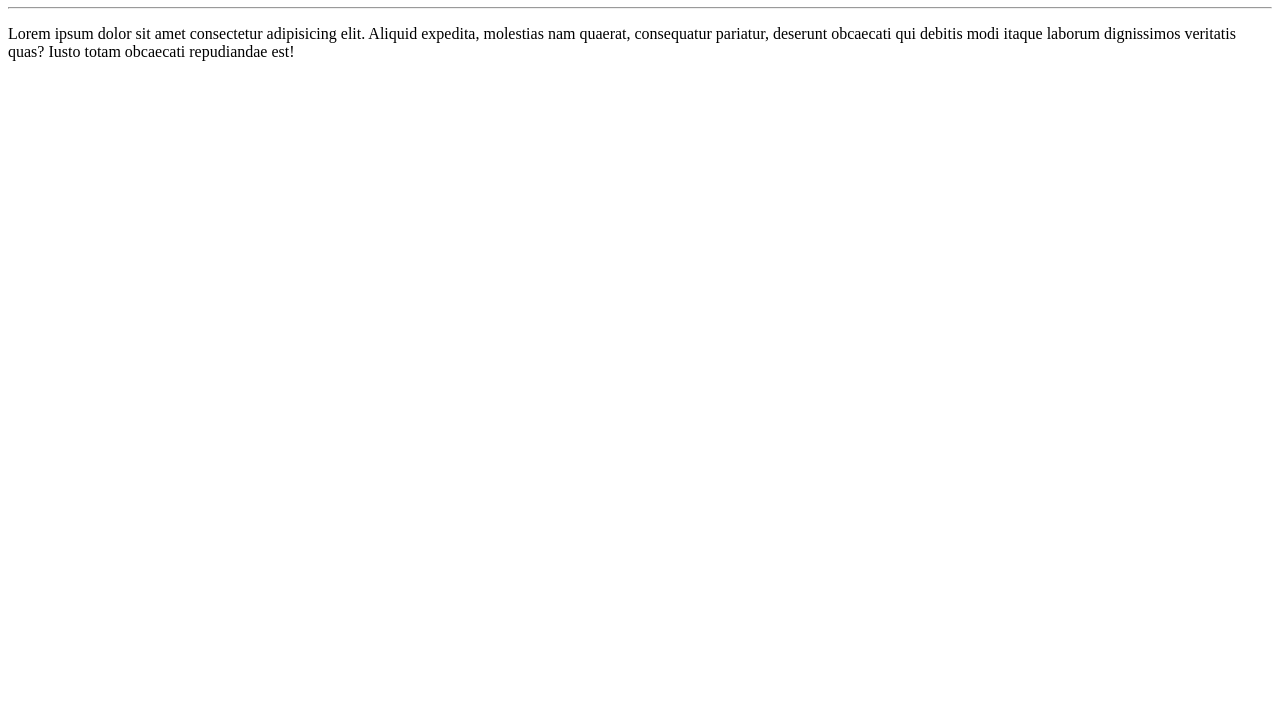
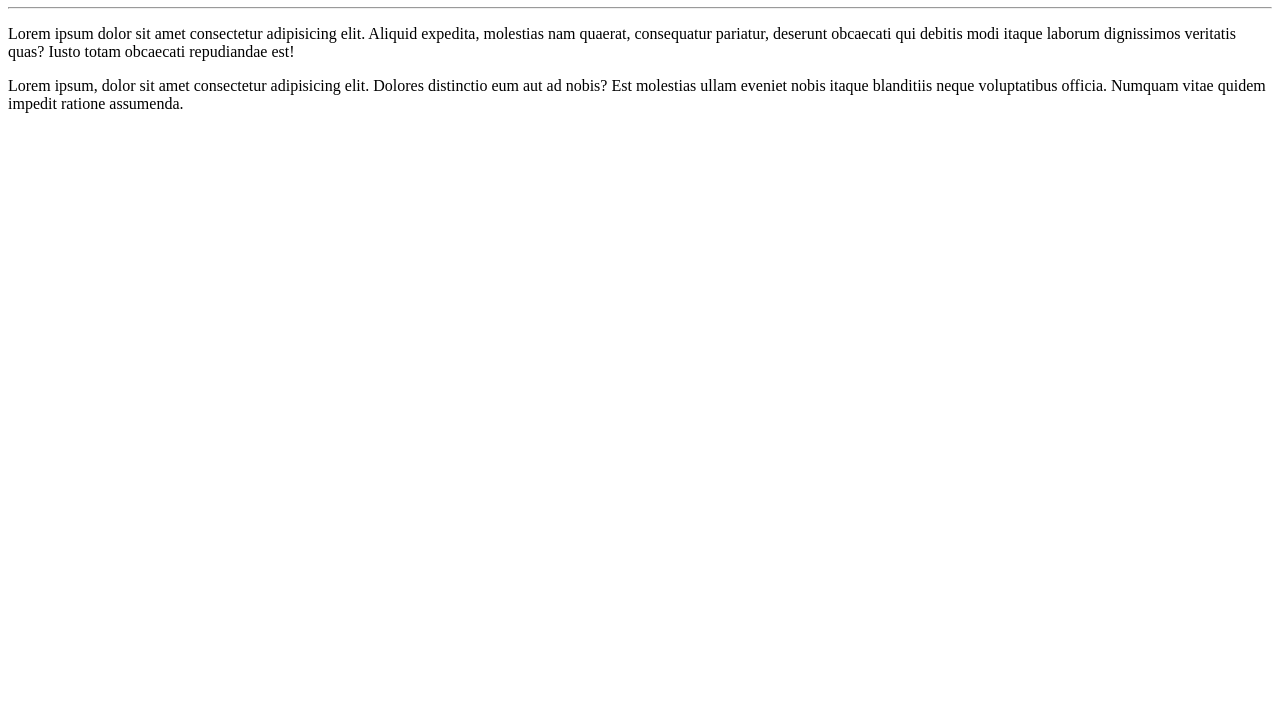
Before and after one commit to allefchristian/Ola-Mundo, a plain HTML site: page site-exemplo/index.html in a window 1280 px wide. Shown: the part 73-800 px from the top of the page. Drawn offline with Linux system fonts and the light colour scheme.

Commit message:
Adicionei outro lorem

```diff
--- a/site-exemplo/index.html
+++ b/site-exemplo/index.html
@@ -10,6 +10,6 @@
     <h1>Olá, Mundo!</h1>
     <hr>
     <p>Lorem ipsum dolor sit amet consectetur adipisicing elit. Aliquid expedita, molestias nam quaerat, consequatur pariatur, deserunt obcaecati qui debitis modi itaque laborum dignissimos veritatis quas? Iusto totam obcaecati repudiandae est!</p>
-    <!-- adicione um lorem aqui -->
+    <p>Lorem ipsum, dolor sit amet consectetur adipisicing elit. Dolores distinctio eum aut ad nobis? Est molestias ullam eveniet nobis itaque blanditiis neque voluptatibus officia. Numquam vitae quidem impedit ratione assumenda.</p>
     </body>
 </html>
```
